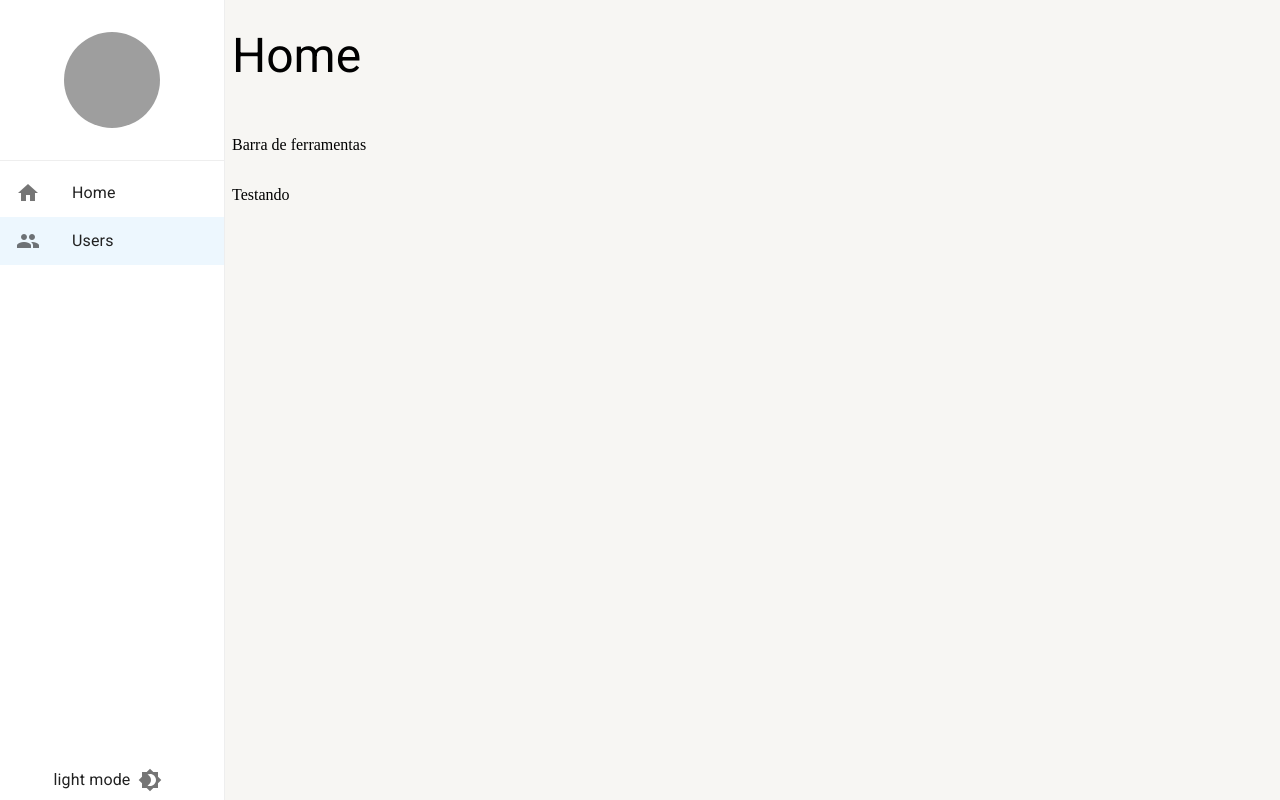
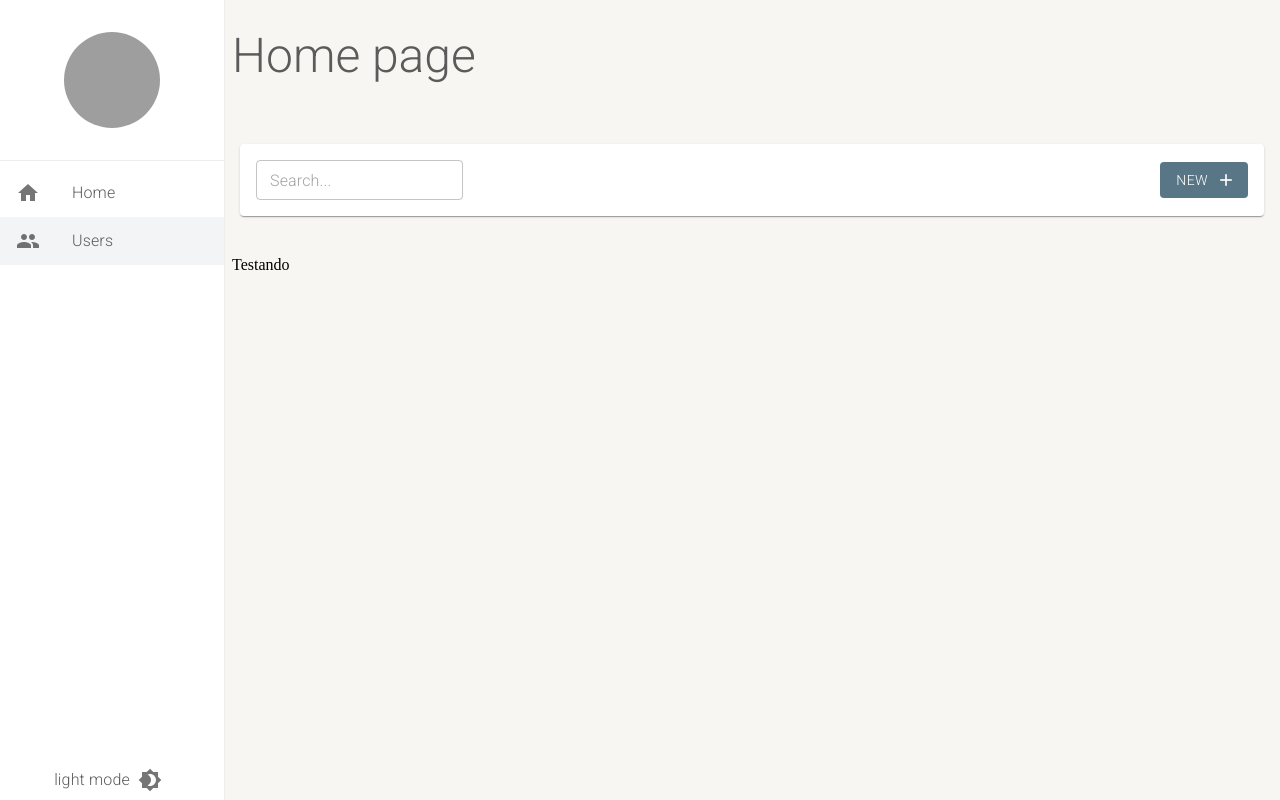
Before and after one commit to GabrielDOSilva/sos, a React (Create React App) app: page /usuarios in a window 1280 px wide. Built offline with nearby package versions, Linux system fonts and the light colour scheme; grey boxes are pictures that could not be loaded.

Commit message:
Feat: implementado barra de ferramentas

```diff
--- a/public/index.html
+++ b/public/index.html
@@ -9,7 +9,7 @@
   <meta name="description" content="Web site created using create-react-app" />
   <link rel="apple-touch-icon" href="%PUBLIC_URL%/logo192.png" />
   <link rel="stylesheet" href="https://fonts.googleapis.com/icon?family=Material+Icons" />
-  <link rel="stylesheet" href="https://fonts.googleapis.com/css?family=Roboto:300,400,500,700&display=swap" />
+  <link rel="stylesheet" href="https://fonts.googleapis.com/css2?family=Poppins:wght@400;500;600;700&family=Roboto:wght@300&display=swap" />
   <title>React App</title>
 </head>
 
--- a/src/pages/home/Home.tsx
+++ b/src/pages/home/Home.tsx
@@ -1,10 +1,17 @@
+import { Tools } from "../../shrades/components";
 import { BaseLayout } from "../../shrades/layouts";
 
 
 
 export const Home = () => {
-    return(
-        <BaseLayout titulo='Home' barraDeFerramentas={<>Barra de ferramentas</>}>
+    return (
+        <BaseLayout
+            titulo='Home page'
+            barraDeFerramentas={(
+                <Tools
+                    showInputSearch
+                />
+            )}>
             Testando
         </BaseLayout>
     );
--- a/src/shrades/components/index.tsx
+++ b/src/shrades/components/index.tsx
@@ -1 +1,2 @@
 export * from './sidebar/drawer';
+export * from './tools/Tools'
--- /dev/null
+++ b/src/shrades/components/tools/Tools.tsx
@@ -0,0 +1,61 @@
+import { Box, TextField, Button, Paper, useTheme, Icon } from "@mui/material";
+
+
+interface IToolsProps {
+    textSearch?: string;
+    showInputSearch?: boolean;
+    changTextSearch?: (newText: string) => void;
+    textButton?: string;
+    showButton?: boolean;
+    ClickButon?: () => void;
+}
+
+export const Tools: React.FC<IToolsProps> = (
+    {
+        textSearch,
+        showInputSearch = false,
+        changTextSearch,
+        textButton = 'New',
+        showButton = true,
+        ClickButon
+    }) => {
+    const theme = useTheme();
+    return (
+        <Box
+            height={theme.spacing(5)}
+            alignItems='center'
+            component={Paper}
+            display='flex'
+            padding={2}
+            margin={1}
+            gap={1}
+        >
+            {showInputSearch && (
+                <TextField
+                    size="small"
+                    value={textSearch}
+                    onChange={(e) => changTextSearch?.(e.target.value)}
+                    placeholder="Search..."
+                />
+            )}
+            <Box
+                flex={1}
+                display='flex'
+                justifyContent='end'
+            >
+                { showButton &&(
+                <Button
+                    color="primary"
+                    disableElevation
+                    variant="contained"
+                    onClick={ClickButon}
+                    endIcon={<Icon>add</Icon>}
+                >
+                    {textButton}
+                </Button>
+                )}
+            </Box>
+
+        </Box>
+    );
+};
--- a/src/shrades/themes/dark.tsx
+++ b/src/shrades/themes/dark.tsx
@@ -19,6 +19,11 @@ export const DarkTheme = createTheme({
     background: {
       paper: '#303134',
       default: '#202124',
+    },
+  },
+  typography:{
+    allVariants:{
+      color: '#d5d5d5',
     }
   }
 });
--- a/src/shrades/themes/light.tsx
+++ b/src/shrades/themes/light.tsx
@@ -1,10 +1,13 @@
-import { createTheme } from '@mui/material';
-import { grey, blue, cyan as lightBlue, } from '@mui/material/colors';
+import { createTheme, Typography } from '@mui/material';
+import { grey, blue, cyan as lightBlue, purple, } from '@mui/material/colors';
 
 export const LightTheme = createTheme({
   palette: {
     mode: 'light',
-    primary: blue,
+    primary: {
+     main: '#587686'
+    },
+
     divider: grey[200],
     text: {
       primary: grey[900],
@@ -12,14 +15,19 @@ export const LightTheme = createTheme({
     },
 
     secondary: {
-      main: lightBlue[500],
-      dark: lightBlue[400],
-      light: lightBlue[300],
+      main: purple[500],
+      dark: purple[400],
+      light: purple[300],
       contrastText: '#ffffff',
     },
     background: {
       paper: '#ffffff',
       default: '#f7f6f3',
     }
+  },
+  typography:{
+    allVariants:{
+      color: '#5b5b5b',
+    },
   }
 });
```
